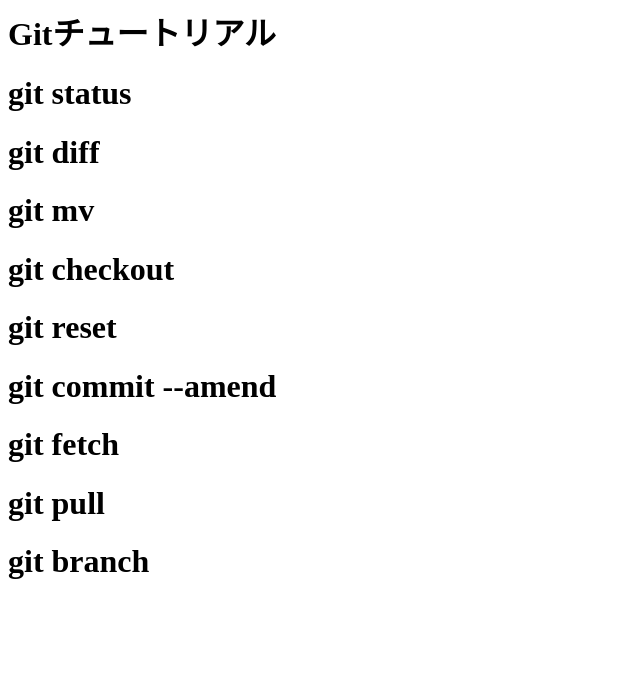
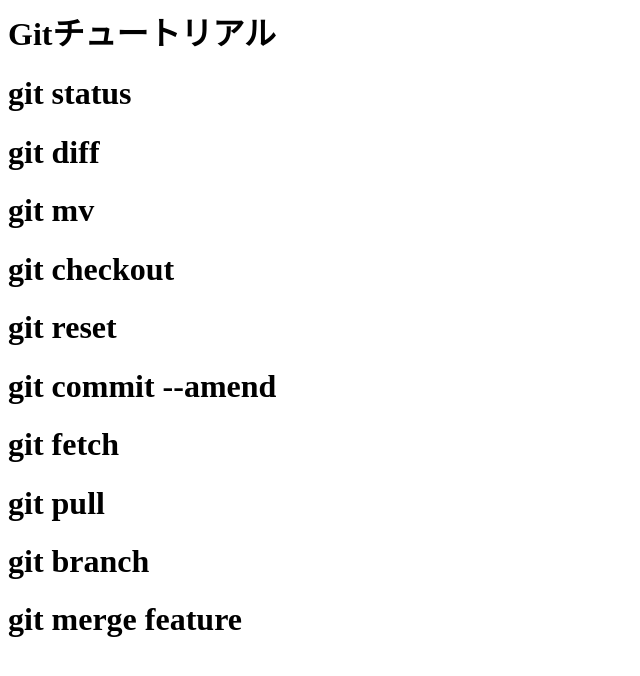
Before and after one commit to KoichiYanagisawa/apprentice, a plain HTML site: page week3-4/index.html in a window 1280 px wide. Shown: the whole page, without its empty margins (0-640 px from the left). Drawn offline with Linux system fonts and the light colour scheme.

Commit message:
modified index.html

```diff
--- a/week3-4/index.html
+++ b/week3-4/index.html
@@ -8,3 +8,4 @@
 <h1>git fetch</h1>
 <h1>git pull</h1>
 <h1>git branch</h1>
+<h1>git merge feature</h1>
```
